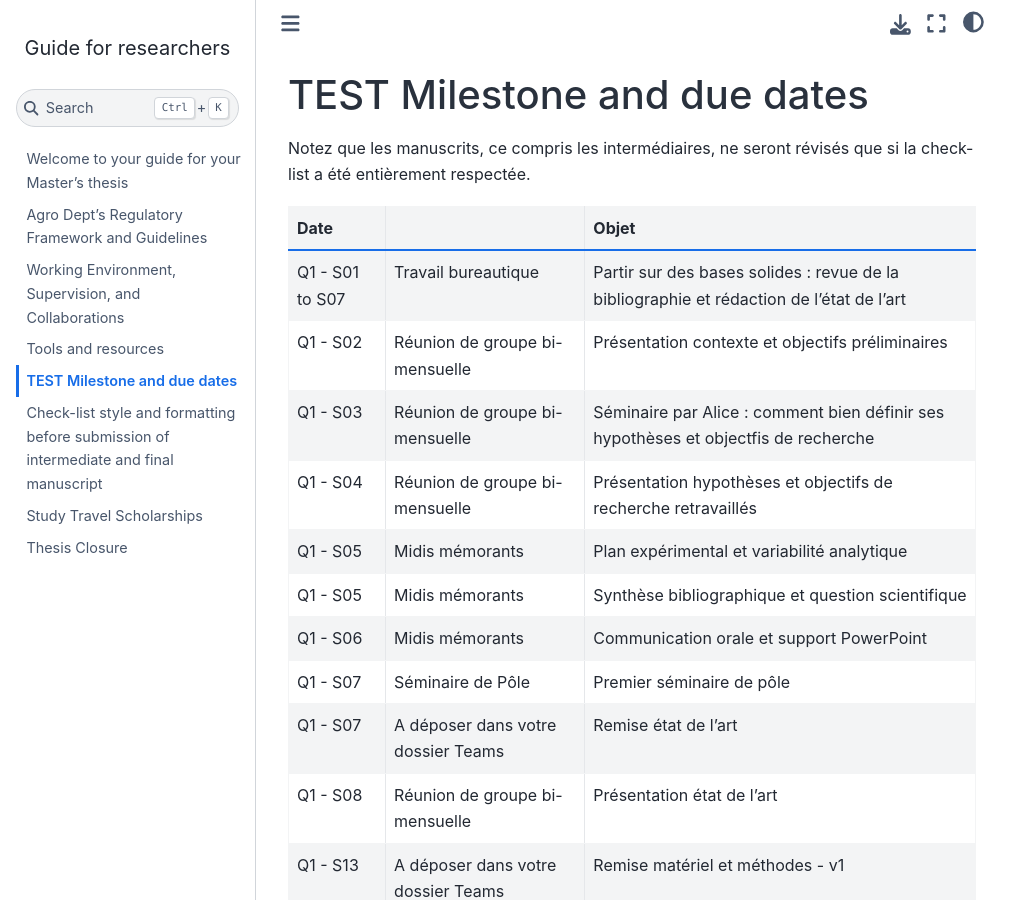
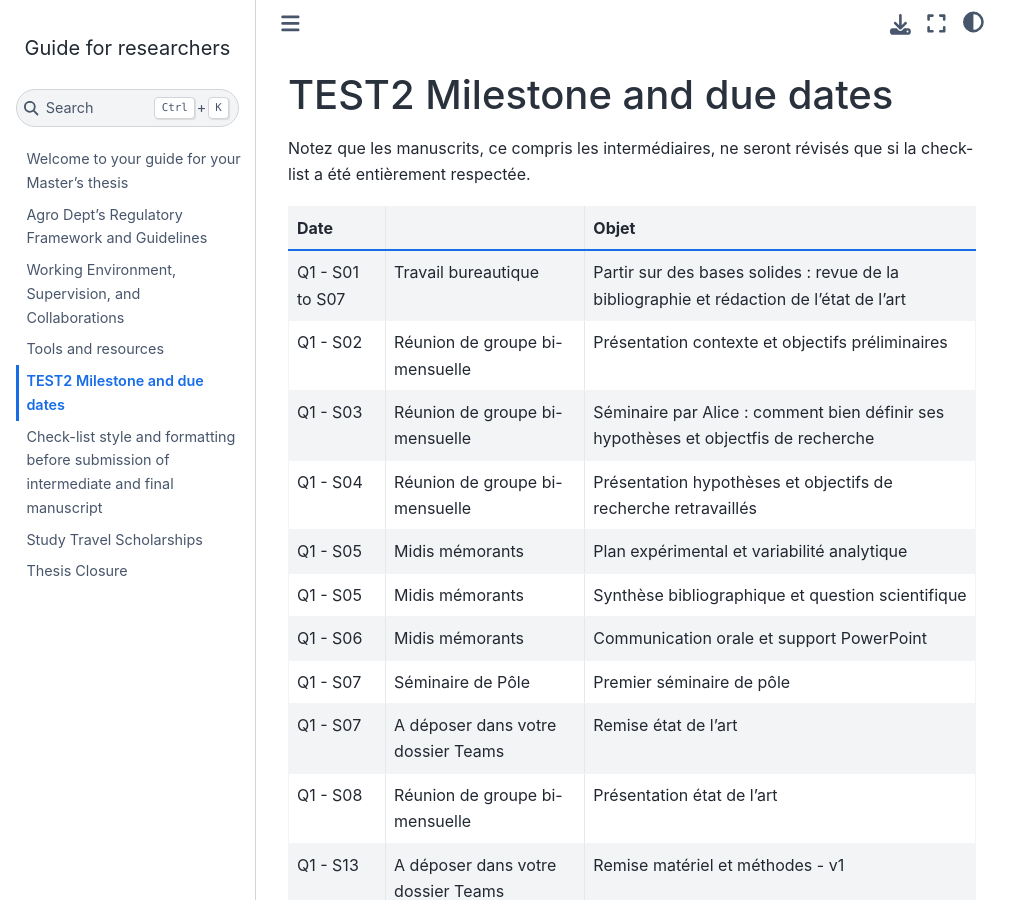
Before and after one commit to GERUlab/guide4researchers, a Jupyter Book: the page built from chapter4.md, in a window 1280 px wide and 900 px high. Shown: the whole window, without its empty margins (0-1031 px from the left). Built offline with Jupyter Book 1.0.4 settings and Sphinx 7.4.7 and the Sphinx Book theme 1.1.4, drawn with Linux system fonts in a browser that asks for light colours.

Commit message:
Update chapter4.md

```diff
--- a/chapter4.md
+++ b/chapter4.md
@@ -1,4 +1,4 @@
-# TEST Milestone and due dates
+# TEST2 Milestone and due dates
 
 Notez que les manuscrits, ce compris les intermédiaires, ne seront révisés que si la check-list a été entièrement respectée.
 
```
